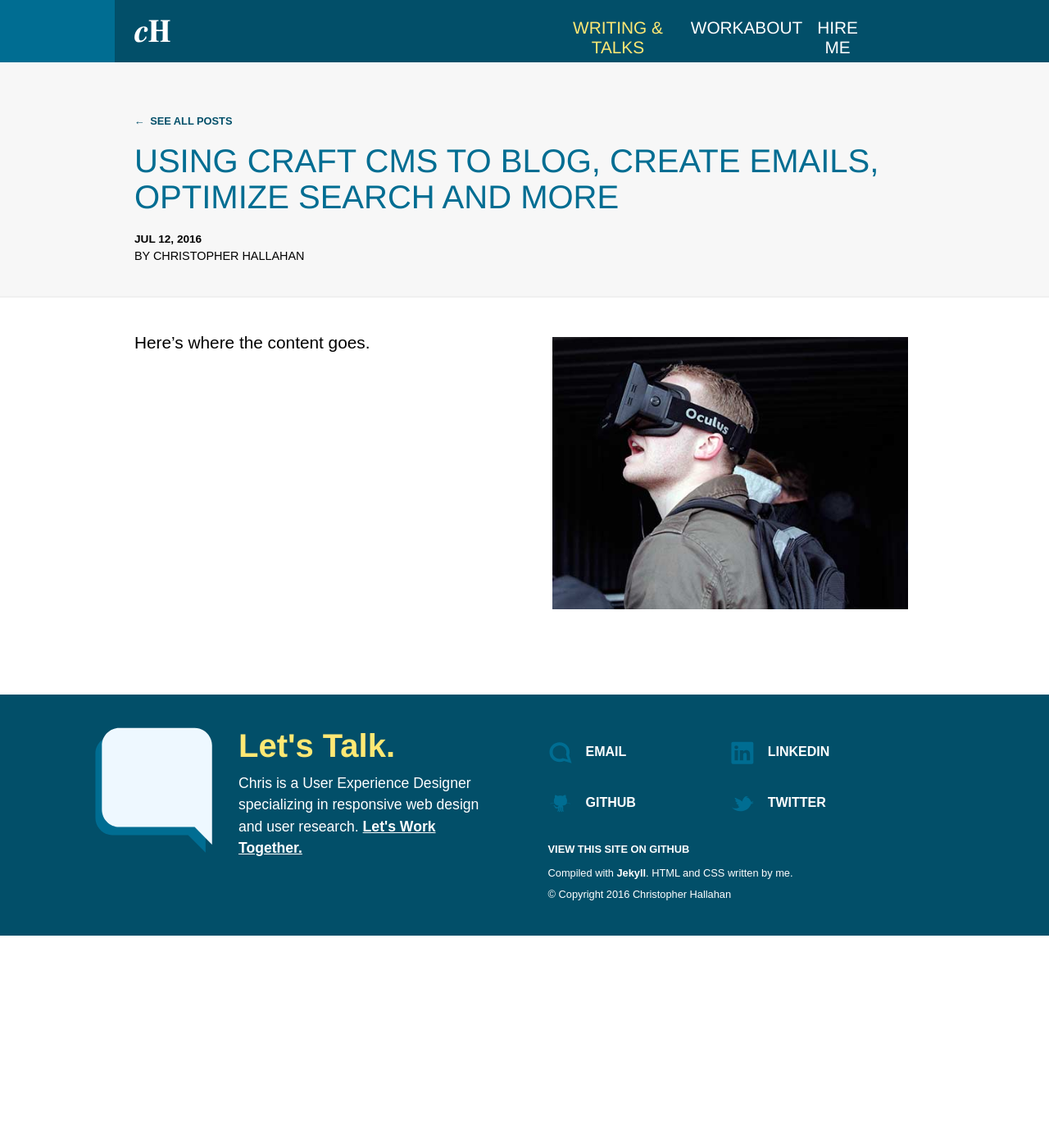
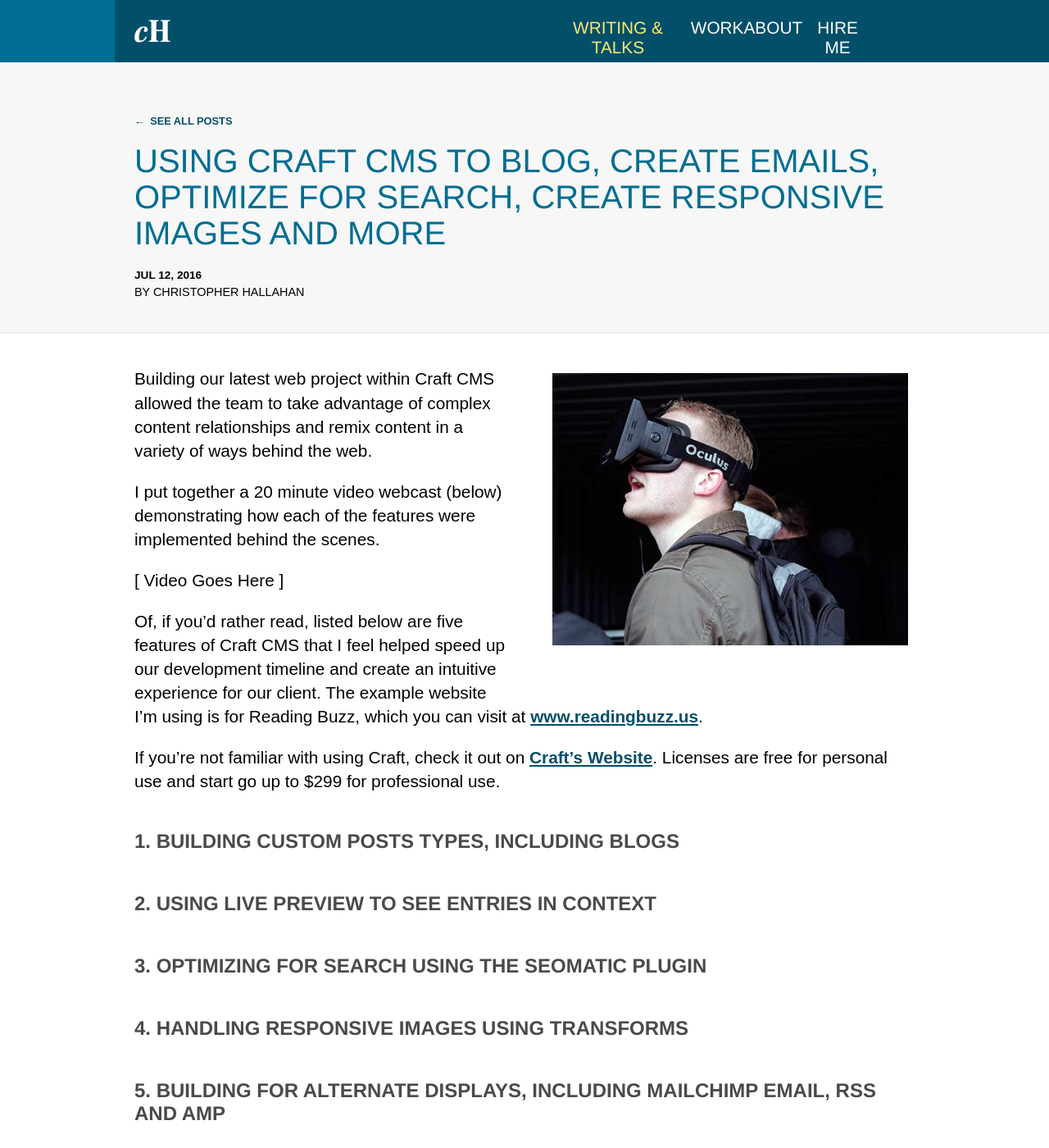
Before and after one commit to challahan/portfolio, a Jekyll site: the page built from _posts/2016-07-11-using-craft-cms-to-build-modern-website.md, in a window 1280 px wide and 1400 px high. Shown: the whole window at 82% size. Built offline with Jekyll 4.4.1, drawn with Linux system fonts in a browser that asks for light colours; a script that is not in the unit is left out.

Commit message:
Added 5 steps to blog post

```diff
--- a/_posts/2016-07-11-using-craft-cms-to-build-modern-website.md
+++ b/_posts/2016-07-11-using-craft-cms-to-build-modern-website.md
@@ -1,6 +1,6 @@
 ---
 layout: post
-title: "Using Craft CMS to Blog, Create Emails, Optimize Search and More"
+title: "Using Craft CMS to Blog, Create Emails, Optimize for Search, Create Responsive Images and More"
 date: 2016-07-11 22:55:31.000000000 -04:00
 tags: []
 status: publish
@@ -12,4 +12,22 @@
 author: Christopher Hallahan
 ---
 
-Here's where the content goes.
+Building our latest web project within Craft CMS allowed the team to take advantage of complex content relationships and remix content in a variety of ways behind the web.
+
+I put together a 20 minute video webcast (below) demonstrating how each of the features were implemented behind the scenes.
+
+[ Video Goes Here ]
+
+Of, if you'd rather read, listed below are five features of Craft CMS that I feel helped speed up our development timeline and create an intuitive experience for our client.  The example website I'm using is for Reading Buzz, which you can visit at [www.readingbuzz.us](http://www.readingbuzz.us).
+
+If you're not familiar with using Craft, check it out on [Craft's Website](http://www.craftcms.com).  Licenses are free for personal use and start go up to $299 for professional use.
+
+### 1.  Building Custom Posts Types, including Blogs
+
+### 2.  Using Live Preview to See Entries in Context
+
+### 3.  Optimizing for Search using the Seomatic Plugin
+
+### 4.  Handling Responsive Images Using Transforms
+
+### 5.  Building for Alternate Displays, including MailChimp Email, RSS and AMP
```
